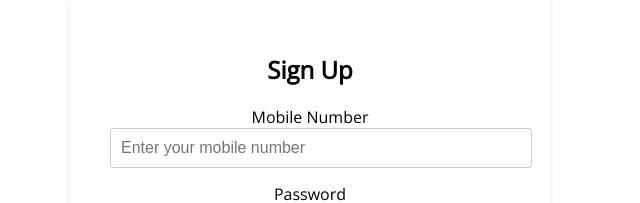
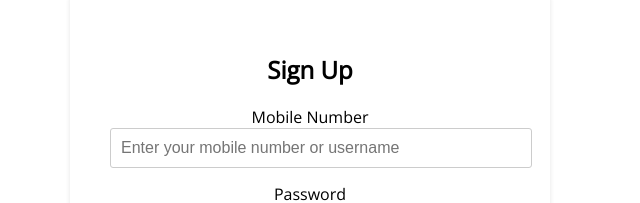
Before and after one commit to Ampfar10/Bnh-website, a plain HTML site: page signup.html in a window 1280 px wide. Shown: the part 215-418 px from the top of the page, without its empty margins (330-970 px from the left). Drawn offline with nearby package versions, Linux system fonts and the light colour scheme.

Commit message:
Update signup.html

```diff
--- a/signup.html
+++ b/signup.html
@@ -75,7 +75,7 @@
     <form id="signupForm">
       <div class="input-group">
         <label for="mobileNumber">Mobile Number</label>
-        <input type="text" id="mobileNumber" name="mobileNumber" placeholder="Enter your mobile number" required>
+        <input type="text" id="mobileNumber" name="mobileNumber" placeholder="Enter your mobile number or username" required>
       </div>
       <div class="input-group">
         <label for="password">Password</label>
```
